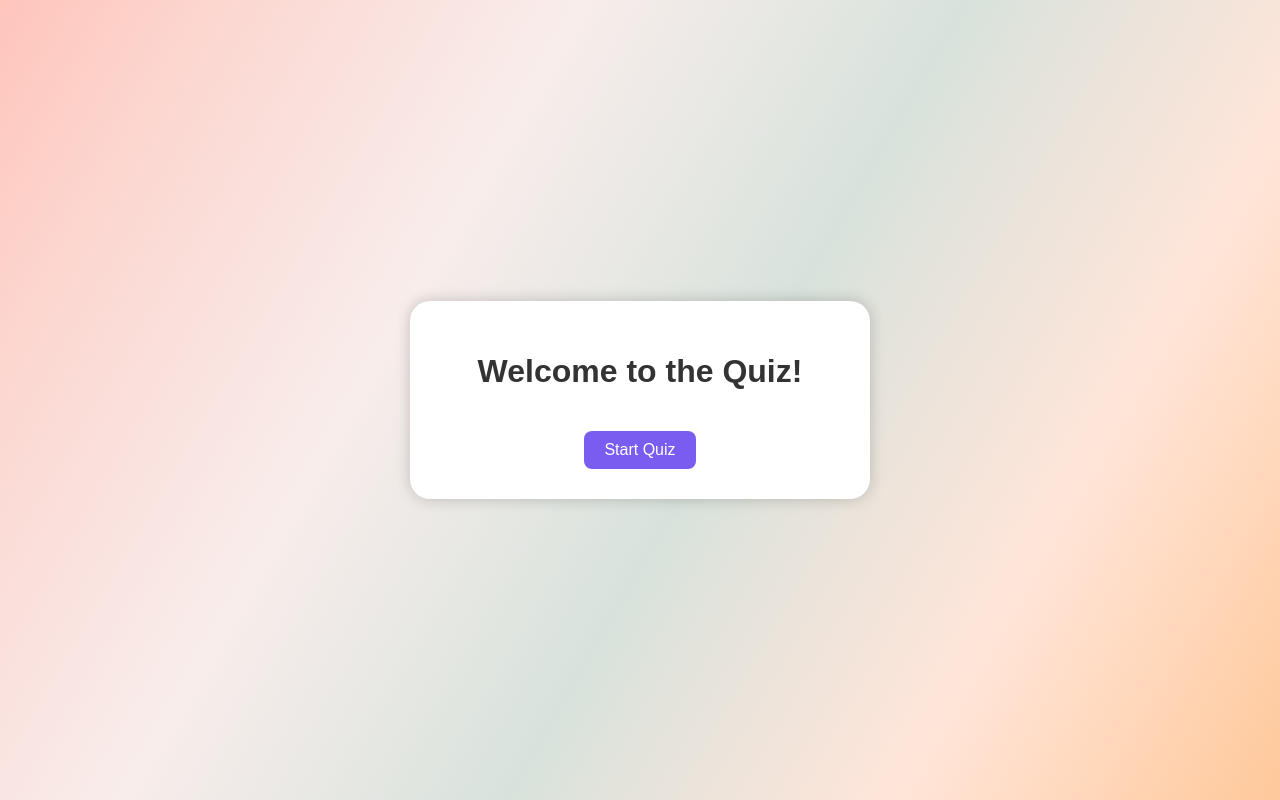
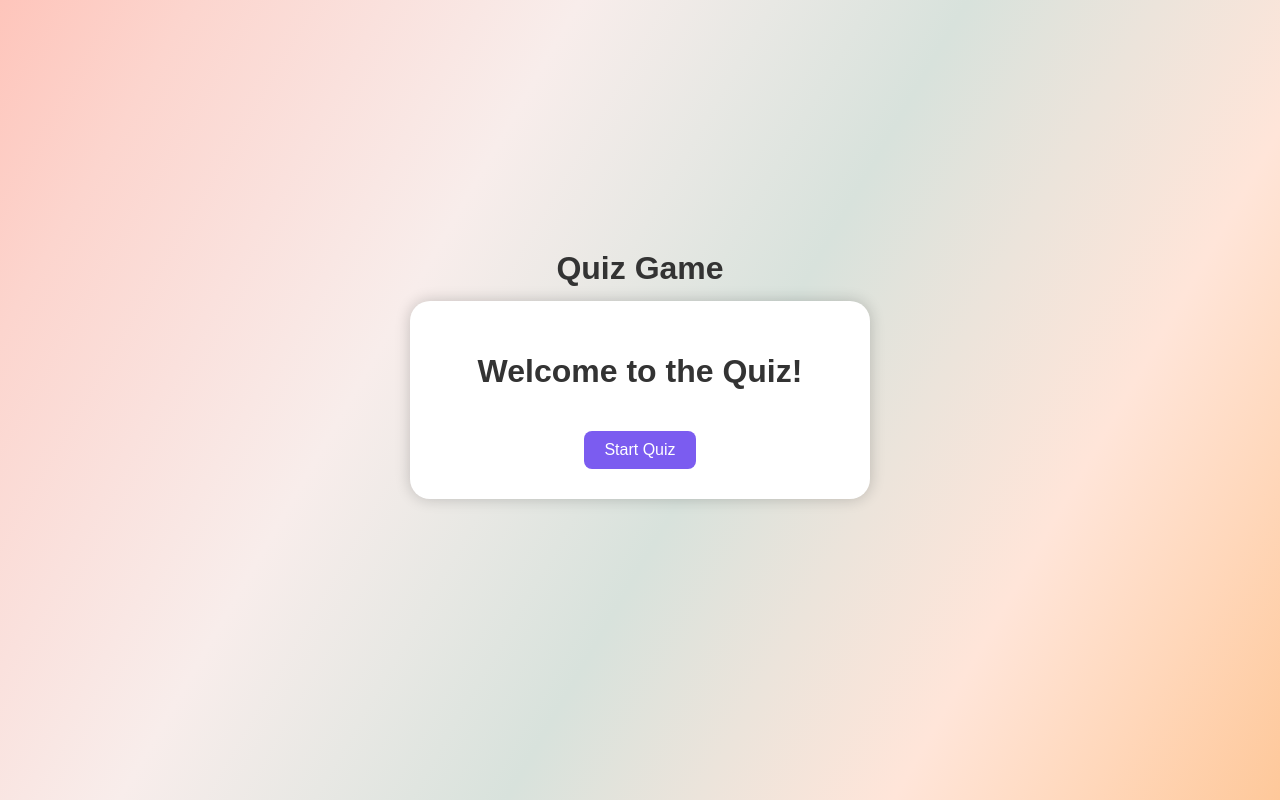
Before and after one commit to Aayushjee01/Quiz_Game_clg_pro, a plain HTML site: page index.html in a window 1280 px wide. Drawn offline with Linux system fonts and the light colour scheme.

Commit message:
title added

```diff
--- a/index.html
+++ b/index.html
@@ -7,6 +7,10 @@
   <link rel="stylesheet" href="style.css">
 </head>
 <body>
+
+  <div class="title">
+    Quiz Game
+  </div>
   <div class="container">
 
     <!-- Start Screen -->
--- a/style.css
+++ b/style.css
@@ -7,6 +7,14 @@ body {
   justify-content: center;
   align-items: center;
   height: 100vh;
+}
+
+.title {
+  position: absolute;
+  top: 250px;
+  font-size: 2em;
+  font-weight: bold;
+  color: #333;
 }
 
 .container {
```
